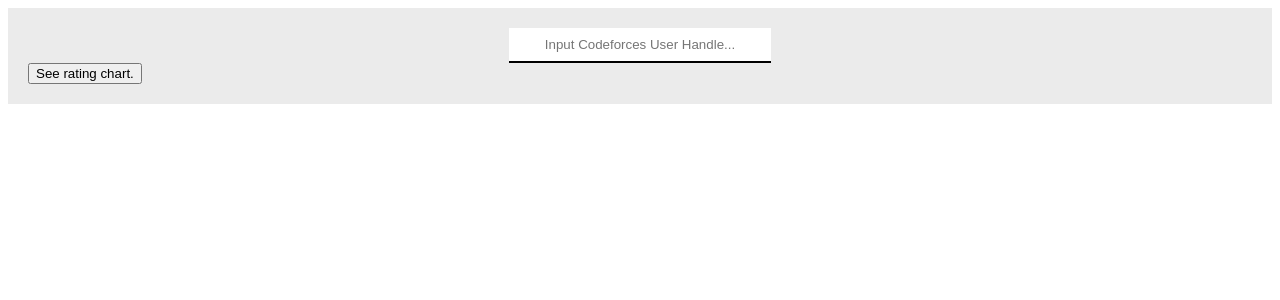
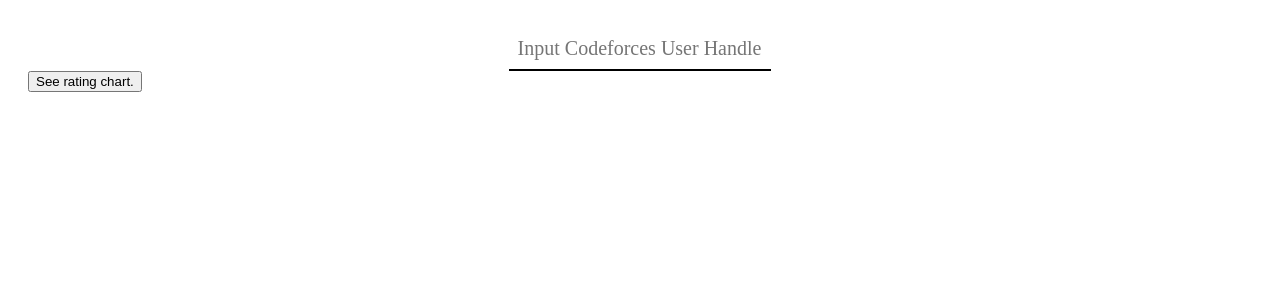
Before and after one commit to MariaChrysafis/Personal, a PHP site: page /projects/cf/cf.html in a window 1280 px wide. Shown: the top 300 px of the page. Run offline with PHP 8.4, Linux system fonts and the light colour scheme; some libraries are stand-ins or nearby versions.

Commit message:
asdf
asdf

```diff
--- a/projects/cf/cf.css
+++ b/projects/cf/cf.css
@@ -1,6 +1,5 @@
 html {
-    font-family: 'Corpo Serif Medium';
-}
+    font-family: 'Corpo Serif Medium';}
 
 table, th, td {
     border: 1px solid rgba(80, 80, 80, 0.5);
@@ -14,7 +13,6 @@ table, th, td {
 
 .box {
     padding: 20px;
-    background-color: rgb(235, 235, 235);
 }
 
 input[type=text] {
@@ -24,6 +22,8 @@ input[type=text] {
     border-bottom: 2px solid black;
     padding: 9px;
     text-align: center;
+    font-family: 'Corpo Serif Medium';
+    font-size: 20px;
 }
 
 input[type=text]:focus {
--- a/projects/cf/cf.html
+++ b/projects/cf/cf.html
@@ -60,7 +60,7 @@
         <form>
             <input type="text" id="handle" placeholder="Input Codeforces User Handle..."/ autocomplete="off">
         </form>
-        <button onclick="testVariable()">
+        <button id="myBtn" onclick="testVariable()">
             See rating chart.
         </button>
     </div>
```
